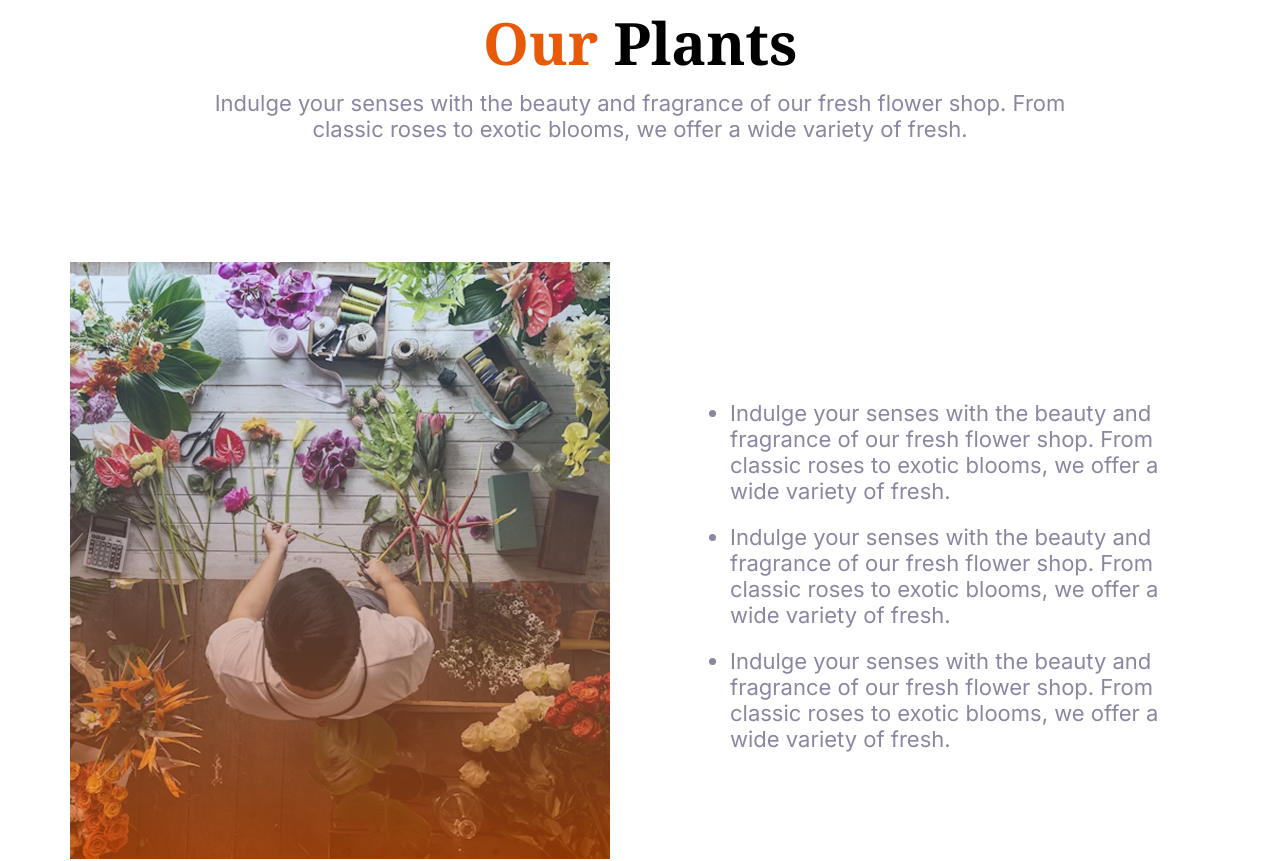
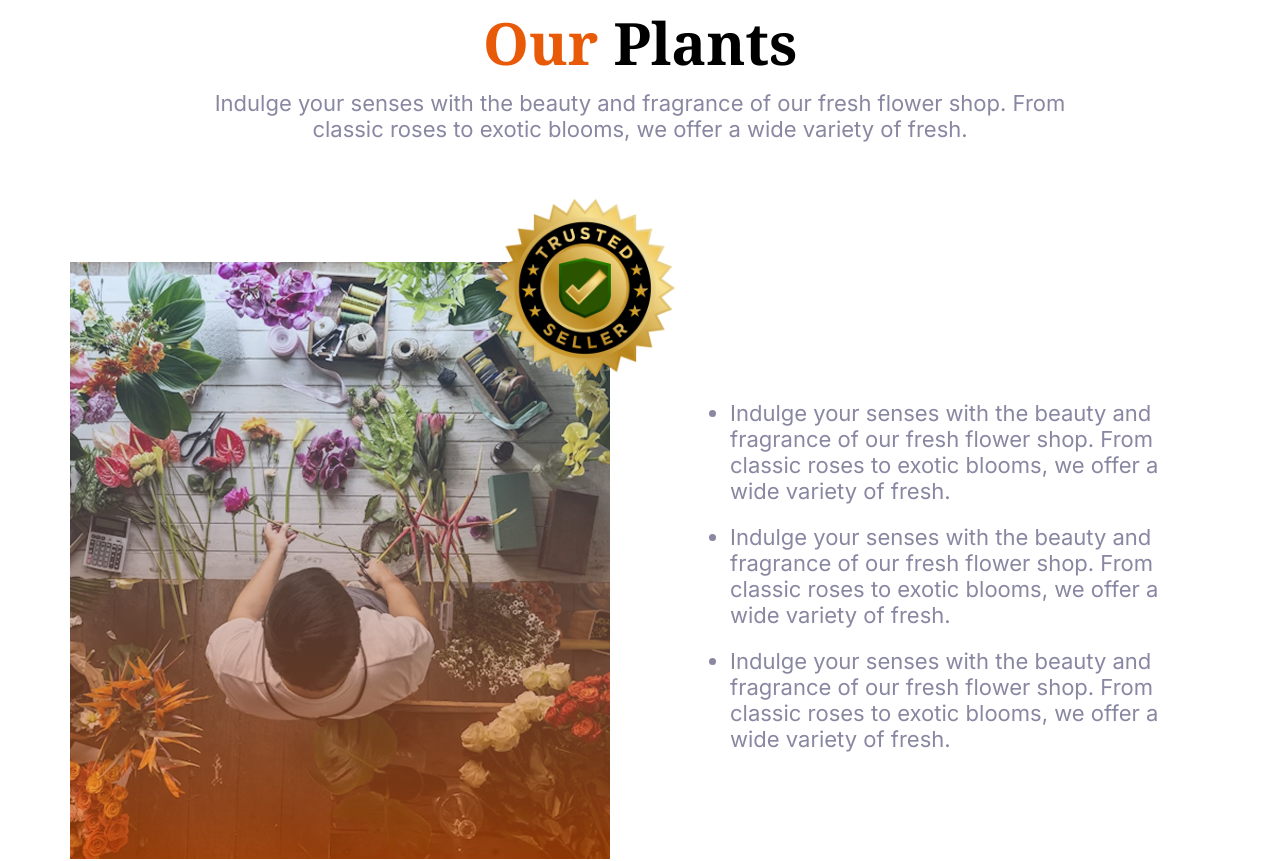
Before and after one commit to ms-shohag6T9/assignment-02, a plain HTML site: page index.html in a window 1280 px wide. Shown: the part 721-1582 px from the top of the page. Drawn offline with Linux system fonts and the light colour scheme.

Commit message:
trusted-badge-added-successfully

```diff
--- a/index.html
+++ b/index.html
@@ -49,6 +49,7 @@
         <p class="main-description inter textx-black2">Indulge your senses with the beauty and fragrance of our fresh flower shop. From classic roses to exotic blooms, we offer a wide variety of fresh.</p>
     </div>
     <div class="trusted-seller">
+        <img class="trusted-badge desktop-only" src="media/trusted-badge.png" alt="trusted-badge">
         <img class="flower-t" src="media/flower-store.png" alt="Flower is good like Vat">
         <h2 class="mobile-only noto-serif headerxtrust">Flower & Plants Lover</h2>
         <ul class="main-description inter textx-black2">
--- a/style.css/assignment2.css
+++ b/style.css/assignment2.css
@@ -105,7 +105,7 @@ body{
     max-width: 1140px;
     margin: 0px auto ;
     gap: 80px;
-    /* border: 1px solid black; */
+    position: relative;
 }
 .trusted-seller ul{
     padding-top: 10px;
@@ -113,6 +113,12 @@ body{
 }
 .trusted-seller ul li{
     padding-top: 20px;
+}
+.trusted-badge{
+    width: 250px;
+    position: absolute;
+    top: -16.67%;
+    right: 43.86%;
 }
 /* ======RESPONSIVE====== */
 @media screen and (max-width: 576px) {
```
